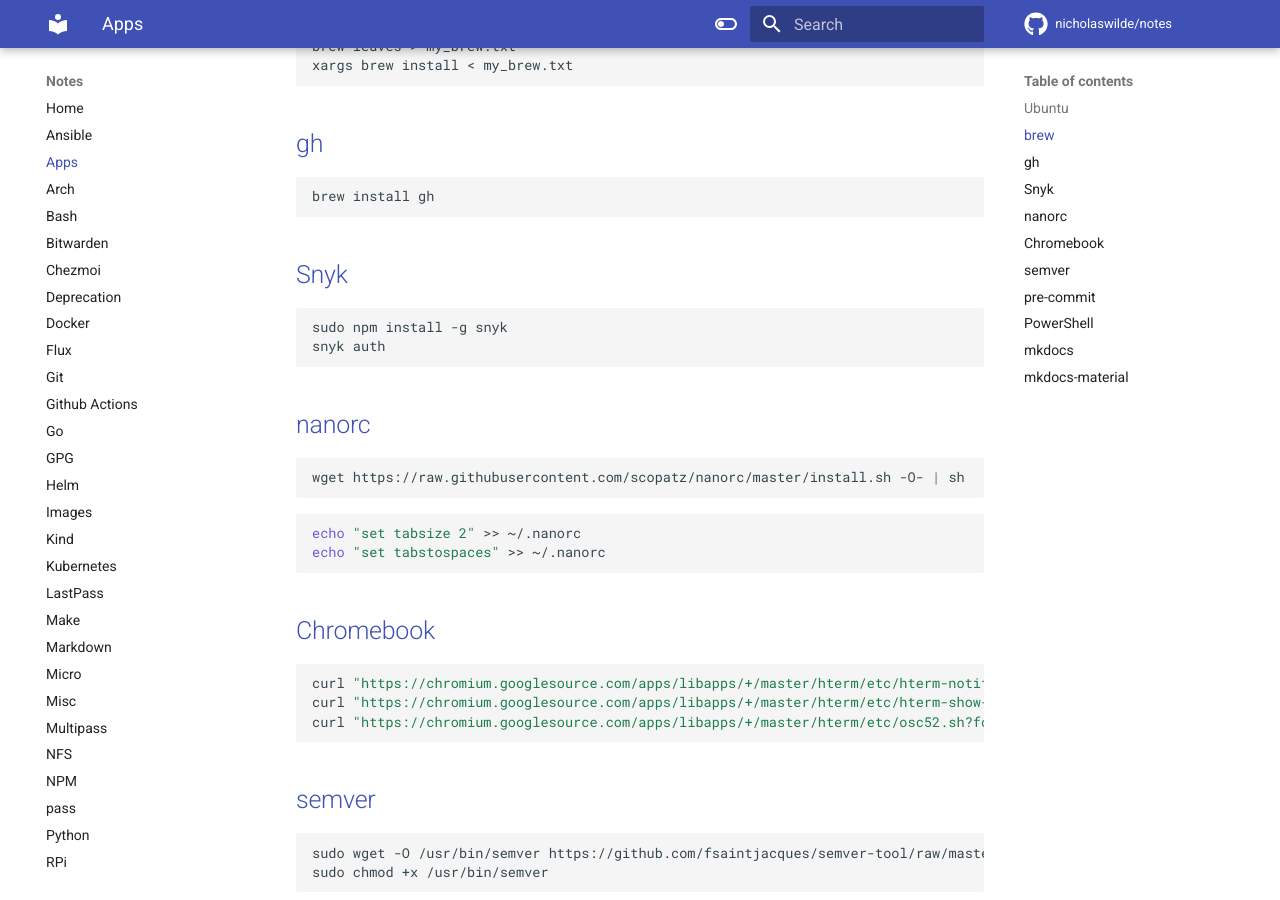
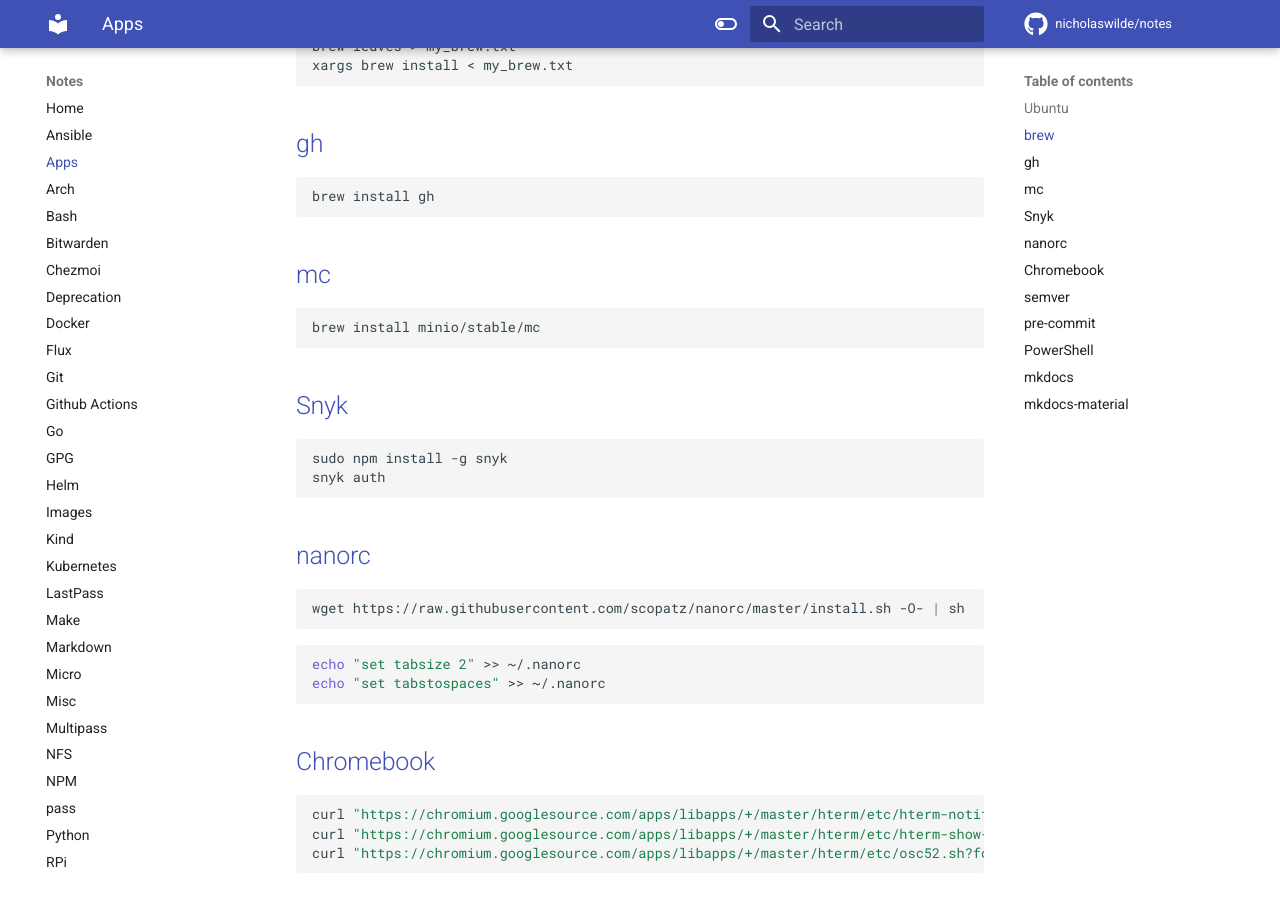
Before and after one commit to nicholaswilde/notes, an MkDocs documentation site: the page built from docs/apps.md, in a window 1280 px wide and 900 px high, scrolled down 410 px. Built offline with MkDocs 1.6.1 and Material for MkDocs 9.7.7, drawn with Linux system fonts in a browser that asks for light colours; comment, search, counter and statistics services are not loaded.

Commit message:
Add mc
Signed-off-by: Nicholas Wilde <ncwilde43@gmail.com>

````diff
--- a/docs/apps.md
+++ b/docs/apps.md
@@ -22,6 +22,12 @@
 
 ```shell
 brew install gh
+```
+
+## [mc](https://github.com/minio/mc)
+
+```shell
+brew install minio/stable/mc
 ```
 
 ## [Snyk](https://snyk.io/)
````
